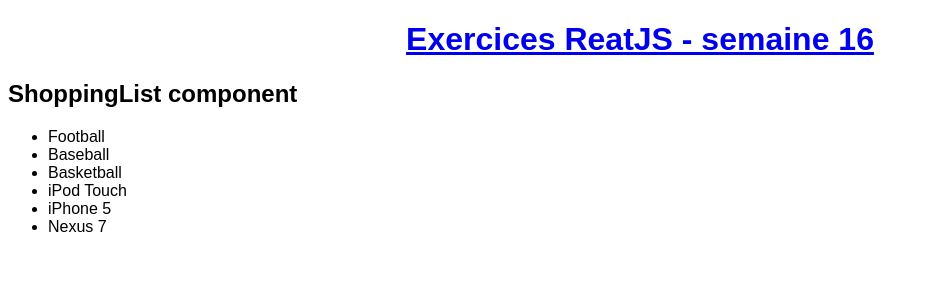
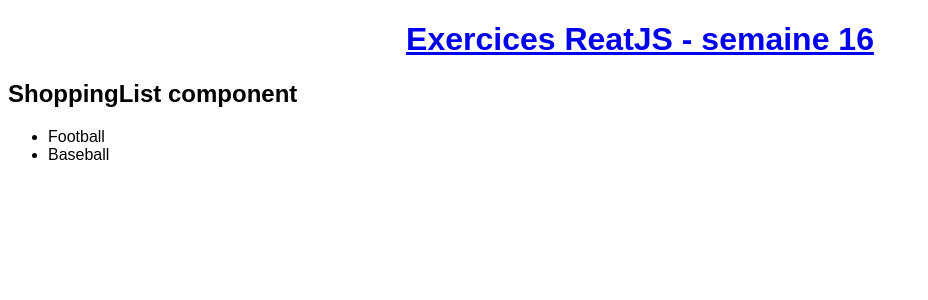
Before and after one commit to stephane71/Small-react-apps, a React (Create React App) app: page /shopping-list in a window 1280 px wide. Shown: the top 300 px of the page, without its empty margins (0-928 px from the left). Built offline with nearby package versions, Linux system fonts and the light colour scheme.

Commit message:
ShoppingList | remove map && render 2 items

```diff
--- a/src/ShoppingList.js
+++ b/src/ShoppingList.js
@@ -27,9 +27,8 @@ class ShoppingList extends React.Component {
       <div>
         <h2>ShoppingList component</h2>
         <ul>
-          {articles.map((article) => (
-            <li>{article.name}</li>
-          ))}
+          <li>{articles[0].name}</li>
+          <li>{articles[1].name}</li>
         </ul>
       </div>
     );
```
